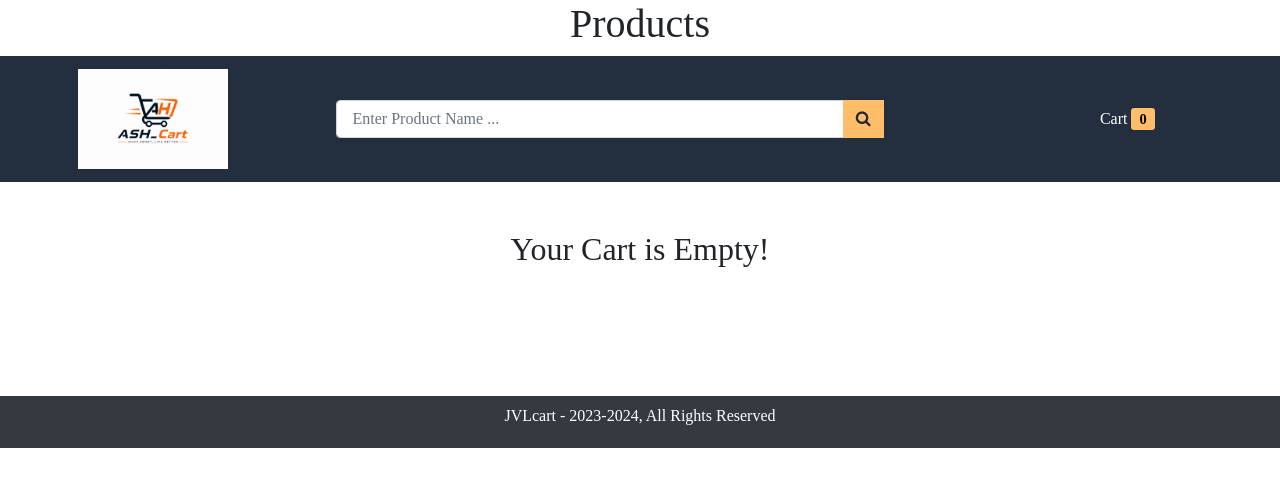
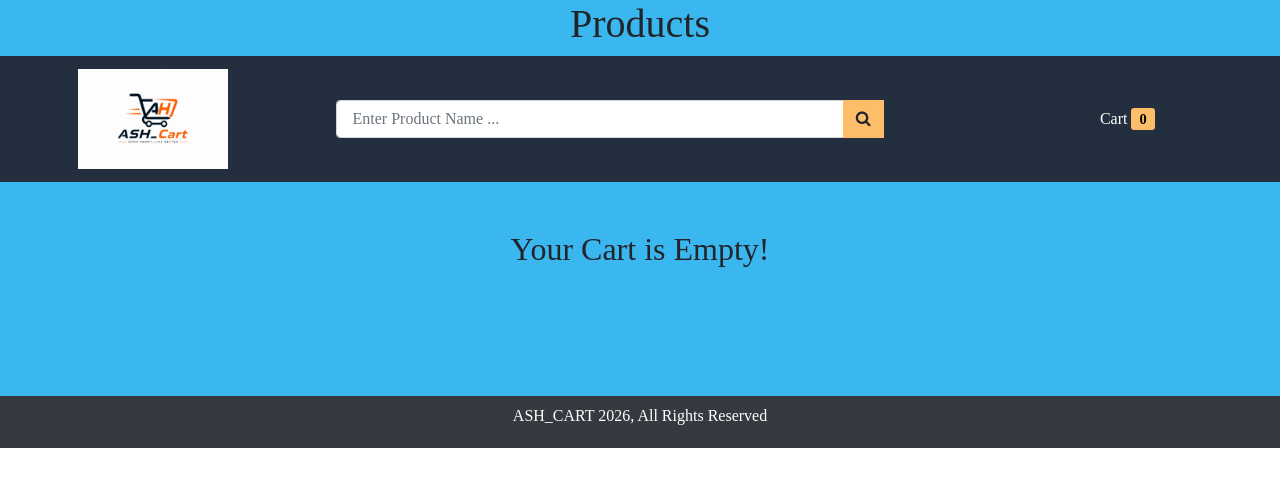
Before and after one commit to Asfak-Ahamed/E-Commerce, a React (Create React App) app in the folder frontend/: page /cart in a window 1280 px wide. Shown: the top 486 px of the page. Built offline with nearby package versions, Linux system fonts and the light colour scheme.

Commit message:
Add  ecommerce project

```diff
--- a/frontend/src/App.css
+++ b/frontend/src/App.css
@@ -1,5 +1,6 @@
 .App {
   text-align: center;
+  background-color: #3bb7f0;
 }
 
 .App-logo {
@@ -21,7 +22,7 @@
   align-items: center;
   justify-content: center;
   font-size: calc(10px + 2vmin);
-  color: white;
+  color: rgb(110, 67, 67);
 }
 
 .App-link {
--- a/frontend/src/components/Footer.js
+++ b/frontend/src/components/Footer.js
@@ -1,7 +1,7 @@
 export default function Footer() {
     return  <footer className="py-1 bg-dark">
                 <p className="text-center text-white mt-1 ">
-                    JVLcart - 2023-2024, All Rights Reserved
+                   ASH_CART 2026, All Rights Reserved
                 </p>
                 <p className="text-center text-white mt-1 ">
 
```
